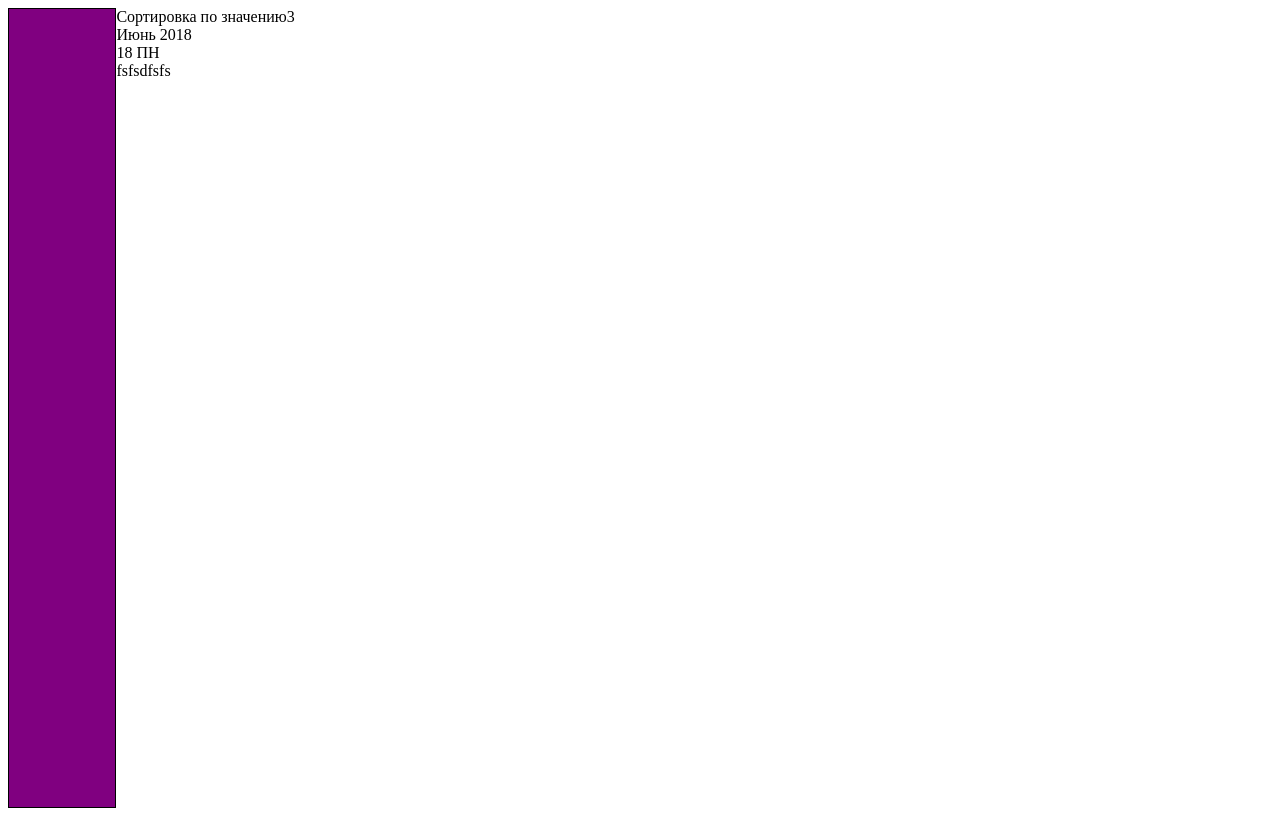
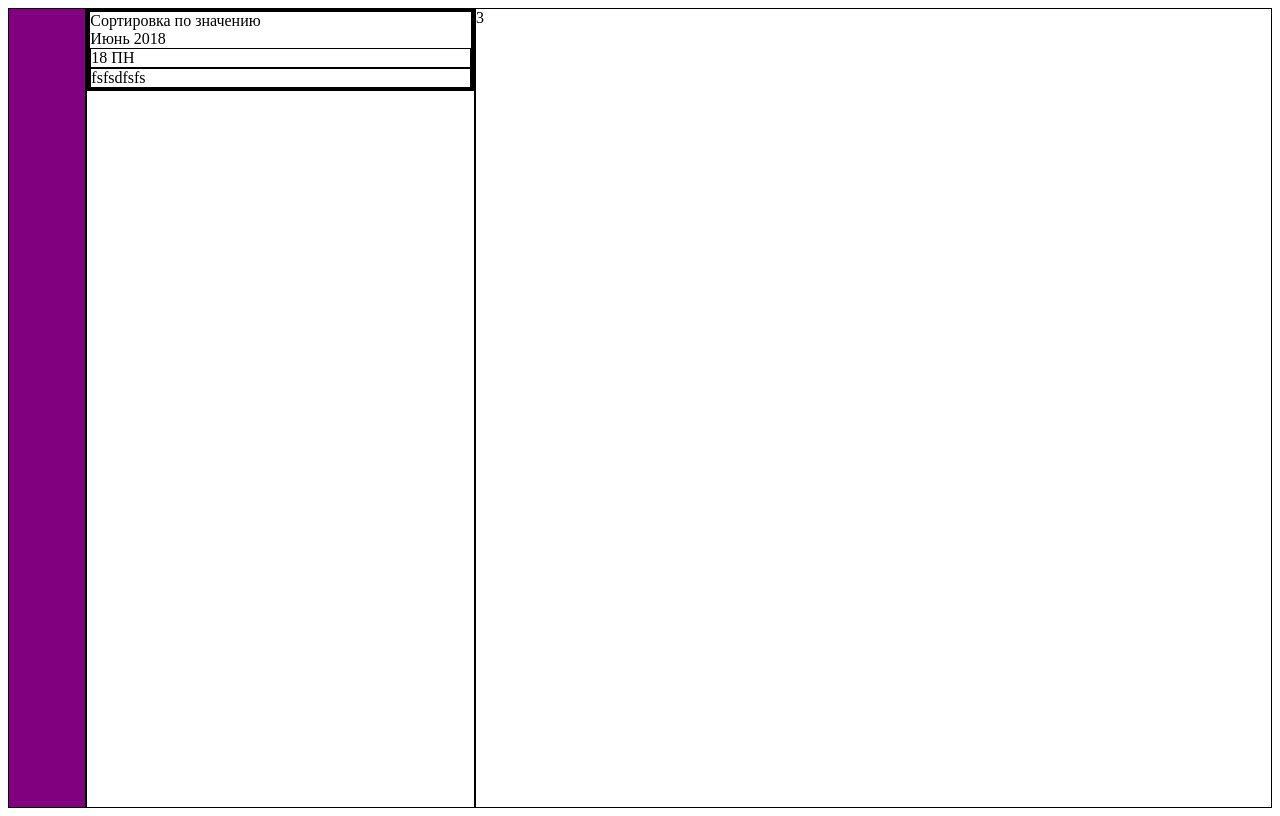
Before and after one commit to Kaj1rr/WEB, a plain HTML site: page Project/index.html in a window 1280 px wide. Drawn offline with Linux system fonts and the light colour scheme.

Commit message:
Update style.css

```diff
--- a/Project/style.css
+++ b/Project/style.css
@@ -12,13 +12,25 @@
 
 }
 
-.with__side{
+.navbar{
     border: 1px solid black;
     width: calc(45% - 30px);
 
 }
 
-.right__side{
+.editor{
     border: 1px solid black;
     width: calc(90% - 30px);
 }
+.search{
+    border: 3px solid black;
+}
+
+.discription__date{
+    border: 1px solid black;
+    display: flex
+}
+
+.discription__text{
+    border: 1px solid black;
+}
```
